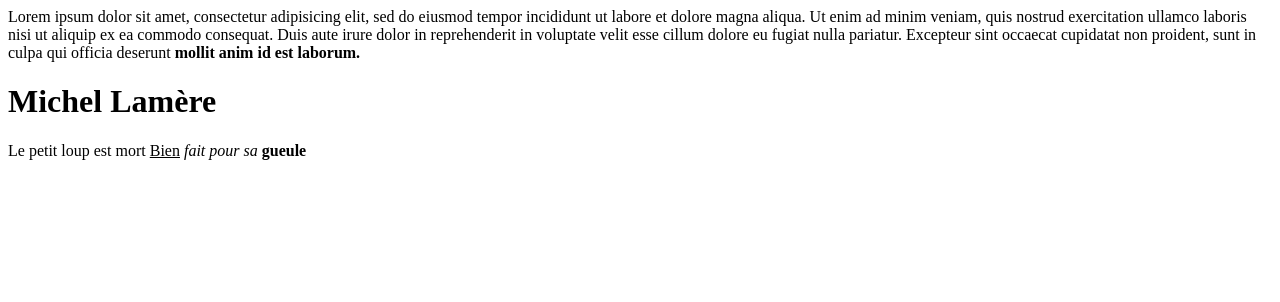
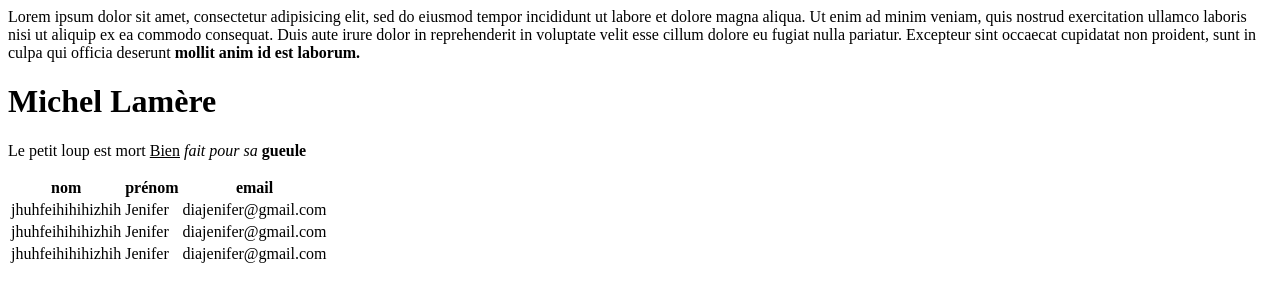
Before and after one commit to jenifer93/html, a plain HTML site: page index.html in a window 1280 px wide. Drawn offline with Linux system fonts and the light colour scheme.

Commit message:
test tableau

```diff
--- a/index.html
+++ b/index.html
@@ -23,5 +23,43 @@
 
 			</p>
 
+			<table>
+				<thead>
+					<tr>
+						<th>nom</th>
+						<th>prénom</th>
+						<th>email</th>
+
+					</tr>
+				</thead>
+
+
+						<tbody>
+							<tr>
+
+
+						<td>jhuhfeihihihizhih</td>
+						<td>Jenifer</td>
+						<td>diajenifer@gmail.com</td>
+							</tr>
+
+							<tr>
+
+						<td>jhuhfeihihihizhih</td>
+						<td>Jenifer</td>
+						<td>diajenifer@gmail.com</td>
+							</tr>
+
+							<tr>
+
+						<td>jhuhfeihihihizhih</td>
+						<td>Jenifer</td>
+						<td>diajenifer@gmail.com</td>
+							</tr>
+
+						</tbody>
+
+			</table>
+
 	</body>
 </html>
```
